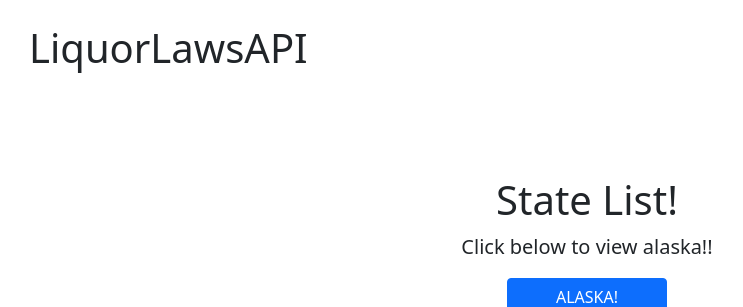
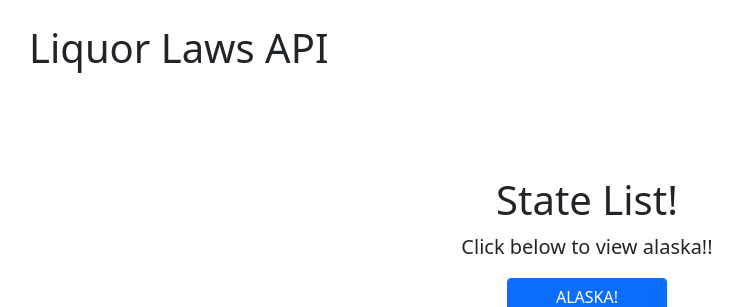
Before and after one commit to mavella17/liquorlawsAPI, a Flask app: page / in a window 1280 px wide. Shown: the part 73-380 px from the top of the page, without its empty margins (53-796 px from the left). Run offline with Flask 3, Linux system fonts and the light colour scheme.

```diff
--- a/flask-api/templates/layout.html
+++ b/flask-api/templates/layout.html
@@ -11,7 +11,7 @@
 </head>
 
 <body>
-  <div class="container" style="background-color:'red' color:yellow">
+  <div class="container">
     <header class="d-flex flex-wrap align-items-center justify-content-center justify-content-md-between py-3 mb-4 border-bottom">
       <div class="col-md-3 mb-2 mb-md-0">
         <a href="/" class="d-inline-flex link-body-emphasis text-decoration-none">
@@ -29,7 +29,7 @@
   <main role="main" class="container">
     <div class="row">
       <div class="col-12">
-        <h1>LiquorLawsAPI</h1> {% block content %}{% endblock %}
+        <h1>Liquor Laws API</h1> {% block content %}{% endblock %}
       </div>
     </div>
   </main>
```
